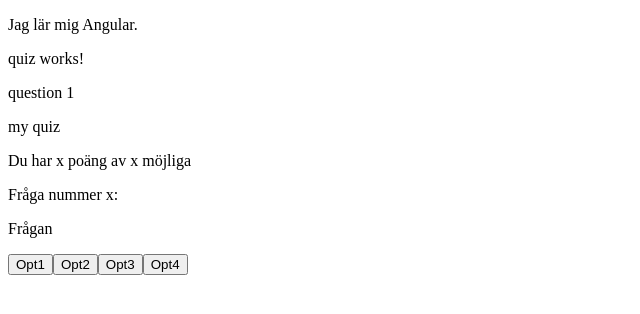
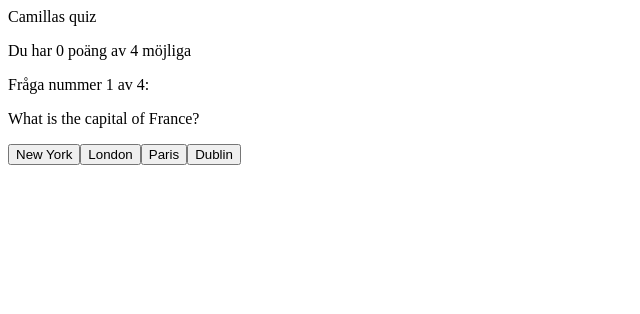
Before and after one commit to CGDM101/quiz-angular, an Angular app: page / in a window 1280 px wide. Shown: the top 314 px of the page, without its empty margins (0-640 px from the left). Built offline with nearby package versions, Linux system fonts and the light colour scheme.

Commit message:
One question added.

```diff
--- a/src/app/app.component.html
+++ b/src/app/app.component.html
@@ -1,3 +1,3 @@
-<p>{{property}}</p>
+<!-- <p>{{property}}</p> -->
 
 <app-quiz></app-quiz>
--- a/src/app/app.component.ts
+++ b/src/app/app.component.ts
@@ -6,5 +6,5 @@ import { Component } from '@angular/core';
 })
 export class AppComponent {
   title = 'quiz-angular';
-  property = 'Jag lär mig Angular.'
+  // property = 'Jag lär mig Angular.'
 }
--- a/src/app/quiz/quiz.component.html
+++ b/src/app/quiz/quiz.component.html
@@ -1,18 +1,14 @@
-<p>quiz works!</p>
-
-<p>{{ myFirstQuestion }}</p>
-
-<header>my quiz</header>
+<header>{{headerProperty}}</header>
 <main>
-    <p>Du har x poäng av x möjliga</p>
+    <p>Du har {{score}} poäng av {{questions.length}} möjliga</p>
     <div>
-        <p>Fråga nummer x:</p>
-        <p>Frågan</p>
+        <p>Fråga nummer {{currentQuestion +1}} av {{questions.length}}:</p>
+        <p>{{ questions[0].questionText }}</p>
     </div>
     <div>
-        <button>Opt1</button>
-        <button>Opt2</button>
-        <button>Opt3</button>
-        <button>Opt4</button>
+        <button>{{ questions[0].answerOptions[0].answerText }}</button>
+        <button>{{ questions[0].answerOptions[1].answerText }}</button>
+        <button>{{ questions[0].answerOptions[2].answerText }}</button>
+        <button>{{ questions[0].answerOptions[3].answerText }}</button>
     </div>
 </main>
--- a/src/app/quiz/quiz.component.ts
+++ b/src/app/quiz/quiz.component.ts
@@ -5,5 +5,45 @@ import { Component } from '@angular/core';
   templateUrl: './quiz.component.html',
 })
 export class QuizComponent {
-  myFirstQuestion = 'question 1'
+  headerProperty = 'Camillas quiz'
+  score = 0
+  currentQuestion = 0
+  questions = [
+    {
+      questionText: "What is the capital of France?",
+      answerOptions: [
+        { answerText: "New York", isCorrect: false },
+        { answerText: "London", isCorrect: false },
+        { answerText: "Paris", isCorrect: true },
+        { answerText: "Dublin", isCorrect: false },
+      ],
+    },
+    {
+      questionText: "Who is CEO of Tesla?",
+      answerOptions: [
+        { answerText: "Jeff Bezos", isCorrect: false },
+        { answerText: "Elon Musk", isCorrect: true },
+        { answerText: "Bill Gates", isCorrect: false },
+        { answerText: "Tony Stark", isCorrect: false },
+      ],
+    },
+    {
+      questionText: "The iPhone was created by which company?",
+      answerOptions: [
+        { answerText: "Apple", isCorrect: true },
+        { answerText: "Intel", isCorrect: false },
+        { answerText: "Amazon", isCorrect: false },
+        { answerText: "Microsoft", isCorrect: false },
+      ],
+    },
+    {
+      questionText: "How many Harry Potter books are there?",
+      answerOptions: [
+        { answerText: "1", isCorrect: false },
+        { answerText: "4", isCorrect: false },
+        { answerText: "6", isCorrect: false },
+        { answerText: "7", isCorrect: true },
+      ],
+    }
+  ]
 }
```
